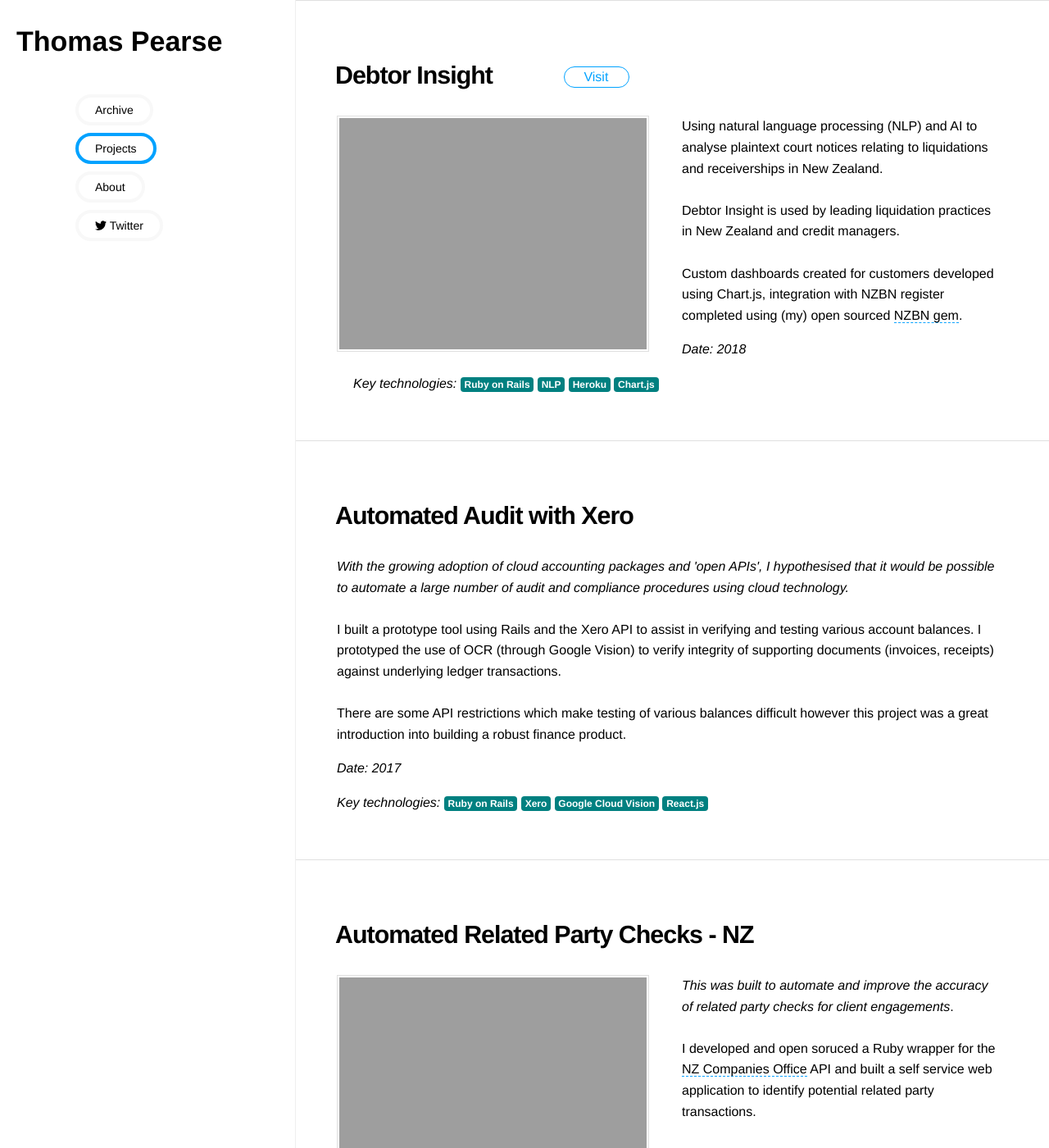
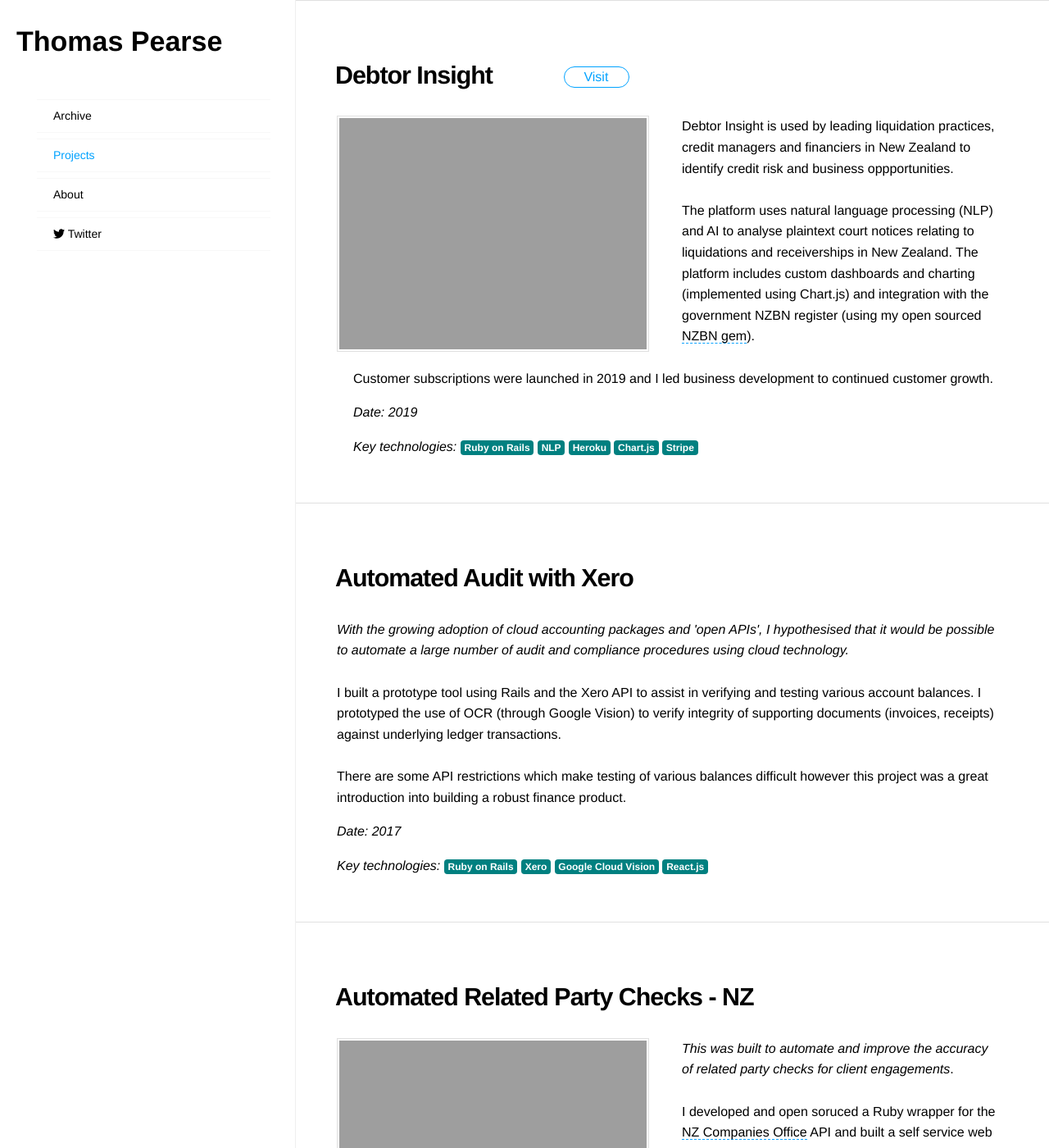
Before and after one commit to t-pearse/t-pearse.github.io, a Jekyll site: the page built from projects.html, in a window 1280 px wide and 1400 px high. Shown: the whole window at 82% size. Built offline with Jekyll 4.4.1, drawn with Linux system fonts in a browser that asks for light colours; nearby versions of some CDN libraries; some of the changed text lies outside the part shown.

Commit message:
updated format and fixed broken links

```diff
--- a/_config.yml
+++ b/_config.yml
@@ -1,6 +1,6 @@
 title: Thomas Pearse   # your title
 author: tpearse # your name
-description: Personal log about business, technology and investing.  # your description
+description: Personal blog about vaguely interesting business, technology and investing things.  # your description
 twitter_handle: t_pearse
 twitter:username: t_pearse # For Jekyll SEO
 twitter:username: card # For Jekyll SEO
@@ -8,6 +8,11 @@
 # Build Settings
 markdown: kramdown
 highlighter: rouge
+
+
+# Google Analytics
+
+google_analytics: UA-158985410-1
 
 
 # SEO tag
--- a/_includes/footer.html
+++ b/_includes/footer.html
@@ -1,3 +1,3 @@
 <div id="footer">
-  &copy; 2018 {{ site.title }} |     <a href="/feed.xml" class="nav_items"> xml feed </a>
+  &copy; 2020 {{ site.title }} |     <a href="/feed.xml" class="nav_items"> xml feed </a>
 </div>
--- a/_layouts/default.html
+++ b/_layouts/default.html
@@ -9,6 +9,8 @@
       {{ content }}
       {% include footer.html %}
     </main>
-
+    {% if jekyll.environment == 'production' %}
+      {% include analytics.html %}
+    {% endif %}
   </body>
 </html>
--- a/_layouts/post.html
+++ b/_layouts/post.html
@@ -29,5 +29,6 @@
     </script>
     <noscript>Please enable JavaScript to view the <a href="https://disqus.com/?ref_noscript" rel="nofollow">comments powered by Disqus.</a></noscript>
   {% endif %}
+
 </div>
 </div>
--- a/_sass/_style.scss
+++ b/_sass/_style.scss
@@ -111,27 +111,35 @@
 
 	.site_nav{
 		padding: 0 30px;
-		list-style: none;
+    list-style: none;
 		li {
 			height: 32px;
 			display: block;
-			margin: 15px auto auto 62px;
+      margin: 15px auto auto 15px;
+      border-bottom: 1px solid black;
 		}
 
 
 		a {
+      display: block;
 			font-size: 14px;
 			background-color: #fff;
-      border-radius: 20px;
 			z-index: 999;
 			padding: 7px 20px;
-			border: 4px solid #f8f8f8;
+			border: 1px solid #f8f8f8;
+      border-right-width: 0px;
+      border-left-width: 0px;
 
-
-			&:hover, &.selected{
-				border-color: #00a2ff;
+			&:hover {
+        transition-property: border-color;
+        transition-duration: 2s;
+        transition-delay: 0.3s;
+        border-color: #00a2ff;
 			}
 
+			&.selected{
+        color: #00a2ff;
+			}
 		}
 	}
 }
--- a/projects.html
+++ b/projects.html
@@ -15,19 +15,19 @@
             <div class="right">
             <div class="row">
                 <p>
-                    Using natural language processing (NLP) and AI to analyse plaintext court notices relating to liquidations and receiverships in New Zealand.<br /><br />
-                    Debtor Insight is used by leading liquidation practices in New Zealand and credit managers.
+                    Debtor Insight is used by leading liquidation practices, credit managers and financiers in New Zealand to identify credit risk and business oppportunities.
                     <br /><br />
-                    Custom dashboards created for customers developed using Chart.js, integration with NZBN register completed using (my) open sourced <a href="https://github.com/t-pearse/nzbn">NZBN gem</a>.
-                    <br />
-
+                    The platform uses natural language processing (NLP) and AI to analyse plaintext court notices relating to liquidations and receiverships in New Zealand. The platform includes custom dashboards and charting (implemented using Chart.js) and integration with the government NZBN register (using my open sourced <a href="https://github.com/t-pearse/nzbn">NZBN gem</a>).
+                    <br /><br />
+                    Customer subscriptions were launched in 2019 and I led business development to continued customer growth.
                 </p>
-                    <p><i>Date: 2018</i></p>
+                    <p><i>Date: 2019</i></p>
                     <p><i>Key technologies:</i>
                     <span class="badge badge-pill badge-primary">Ruby on Rails</span>
                     <span class="badge badge-pill badge-primary">NLP</span>
                     <span class="badge badge-pill badge-primary">Heroku</span>
                     <span class="badge badge-pill badge-primary">Chart.js</span>
+                    <span class="badge badge-pill badge-primary">Stripe</span>
 
                     </p>
 
```
